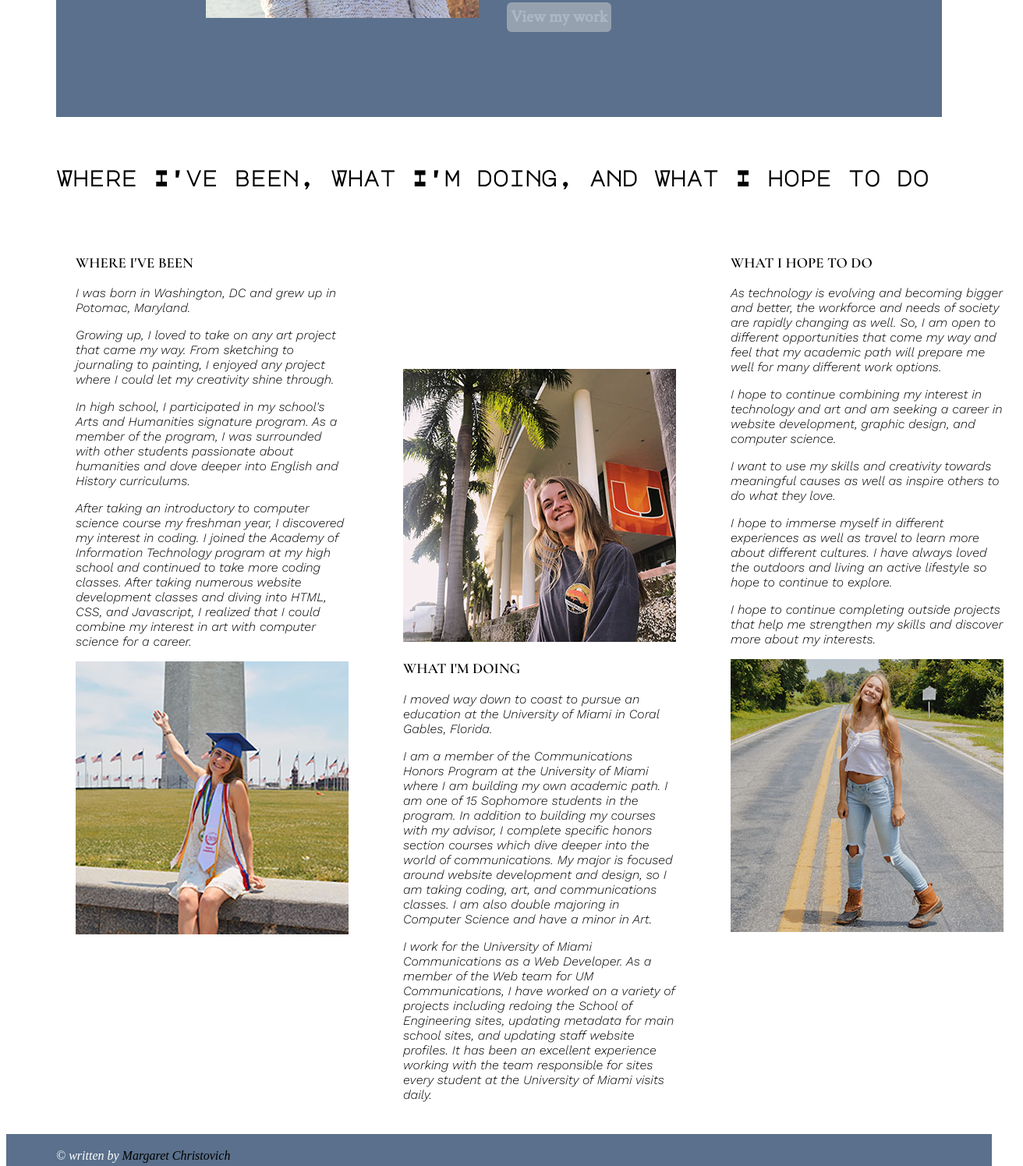
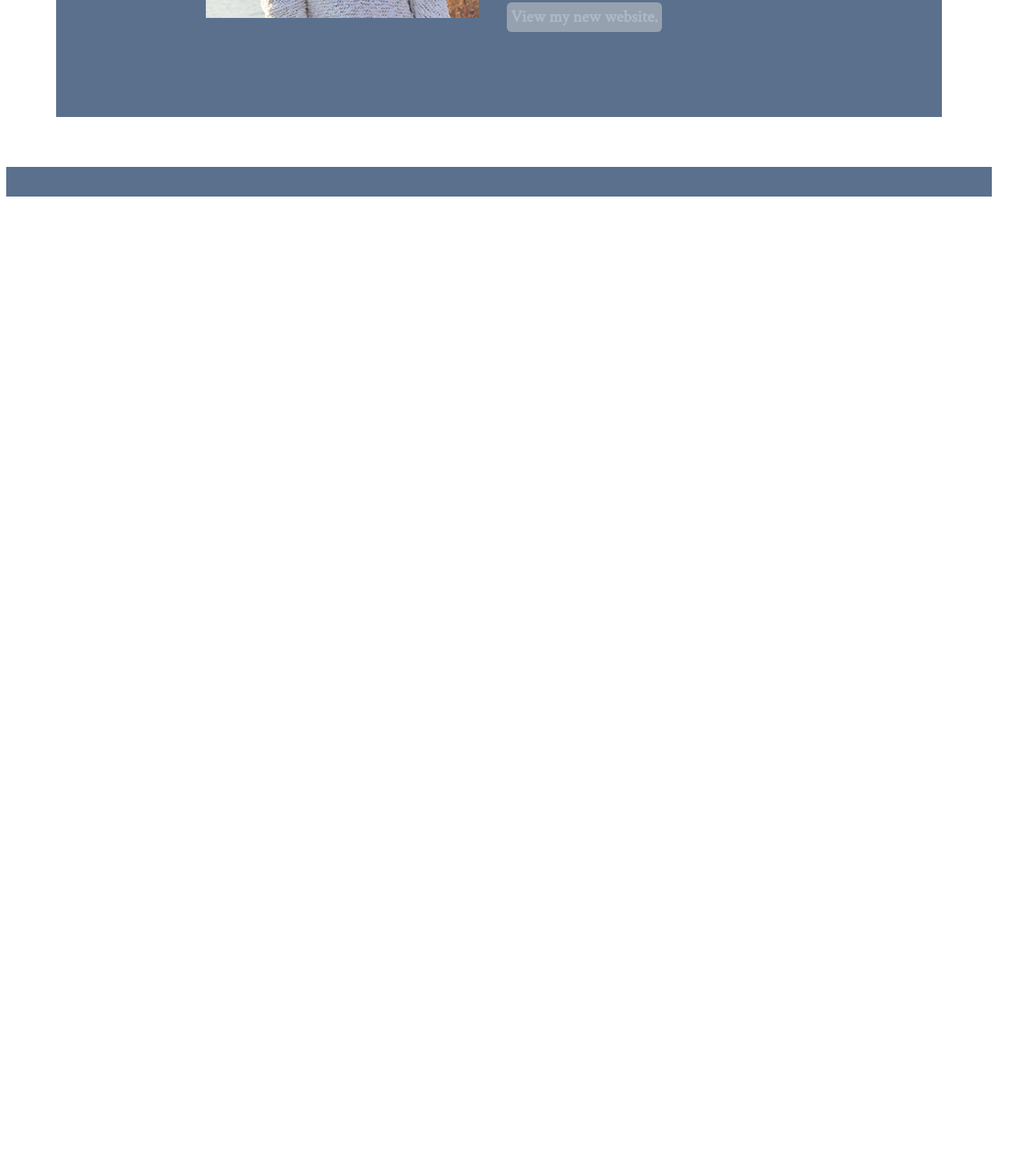
Before and after one commit to mxc2092/mxc2092.github.io, a plain HTML site: page index.html in a window 1280 px wide. Shown: the part 548-2043 px from the top of the page at 78% size, 1312 px wide, since content can reach past the window. After the commit the page ends 808 px from the top, so only its background shows below. Drawn offline with nearby package versions, Linux system fonts and the light colour scheme.

Commit message:
update
updating site

```diff
--- a/index.html
+++ b/index.html
@@ -21,13 +21,6 @@
 
 				<h1 id="topname"><a href="index.html">MARGARET CHRISTOVICH</a></h1>
 
-				<nav id="topbar">
-					<a href="index.html">About Me</a>
-					<a href="portfolio2.html">Design</a>
-					<a href="portfolio3.html">Photography</a>
-					<a href="portfolio4.html">Projects</a>
-				</nav>
-
 			</header>
 
 		<main>
@@ -41,68 +34,18 @@
 					<h2>Hey, I'm Margaret.</h2>
 					<h4 id="smallerintro">Student and Web Developer at the University of Miami.</h4>
 
-					<h6><a id="viewbutton" href="portfolio2.html">View my work</a></h6>
+					<h6><a id="viewbutton" onclick=""="www.margchristo.com">View my new website.</a></h6>
 
 					</article>
 
-				</div>
-
-			<section>
-
-				<h2 id="aboutselftitle">Where I've been, What I'm doing, and What I hope to do</h2>
-
-				<div id="aboutself">
-
-					<article>
-
-						<h3>WHERE I'VE BEEN</h3>
-						<p>I was born in Washington, DC and grew up in Potomac, Maryland.</p>
-						<p>Growing up, I loved to take on any art project that came my way. From sketching to journaling to painting, I enjoyed any project where I could let my creativity shine through.</p>
-						<p>In high school, I participated in my school's Arts and Humanities signature program. As a member of the program, I was surrounded with other students passionate about humanities and dove deeper into English and History curriculums. </p>
-						<p>After taking an introductory to computer science course my freshman year, I discovered my interest in coding. I joined the Academy of Information Technology program at my high school and continued to take more coding classes. After taking numerous website development classes and diving into HTML, CSS, and Javascript, I realized that I could combine my interest in art with computer science for a career.</p>
-						<img src="images/grad-edited.jpg" alt="margaret high school graduation">
-
-					</article>
-
-					<article id="doingnow">
-
-						<img src="images/umiami-edited.jpg" alt="margaret on campus at umiami">
-						<h3>WHAT I'M DOING</h3>
-						<p>I moved way down to coast to pursue an education at the University of Miami in Coral Gables, Florida.</p>
-						<p>I am a member of the Communications Honors Program at the University of Miami where I am building my own academic path. I am one of 15 Sophomore students in the program. In addition to building my courses with my advisor, I complete specific honors section courses which dive deeper into the world of communications. My major is focused around website development and design, so I am taking coding, art, and communications classes. I am also double majoring in Computer Science and have a minor in Art.</p>
-						<p>I work for the University of Miami Communications as a Web Developer. As a member of the Web team for UM Communications, I have worked on a variety of projects including redoing the School of Engineering sites, updating metadata for main school sites, and updating staff website profiles. It has been an excellent experience working with the team responsible for sites every student at the University of Miami visits daily.</p>
-
-					</article>
-
-					<article>
-
-						<h3>WHAT I HOPE TO DO</h3>
-						<p>As technology is evolving and becoming bigger and better, the workforce and needs of society are rapidly changing as well. So, I am open to different opportunities that come my way and feel that my academic path will prepare me well for many different work options.</p>
-						<p>I hope to continue combining my interest in technology and art and am seeking a career in website development, graphic design, and computer science.</p>
-						<p>I want to use my skills and creativity towards meaningful causes as well as inspire others to do what they love. </p>
-						<p>I hope to immerse myself in different experiences as well as travel to learn more about different cultures. I have always loved the outdoors and living an active lifestyle so hope to continue to explore.</p>
-						<p>I hope to continue completing outside projects that help me strengthen my skills and discover more about my interests.</p>
-						<img src="images/road-edited.jpg" alt="margaret on road standing">
-
-					</article>
-					</div>
-			</section>
-
+			</div>
 
 		</main>
 
 		<footer>
 
-				<address>
-					&copy;
-					written by <a> Margaret Christovich</a>
-					<br>
-				</address>
 
 		</footer>
-
-		<script src="https://ajax.googleapis.com/ajax/libs/jquery/1.10.1/jquery.min.js"></script>
-		<script src="js/index.js"></script>
 
 		</body>
 
```
Also changed, not shown: 1 other file.
